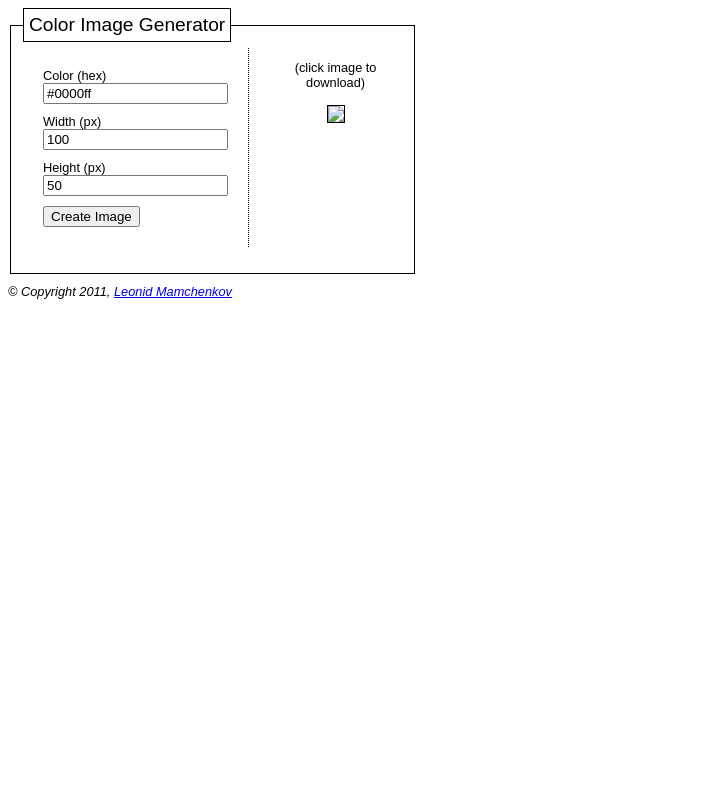
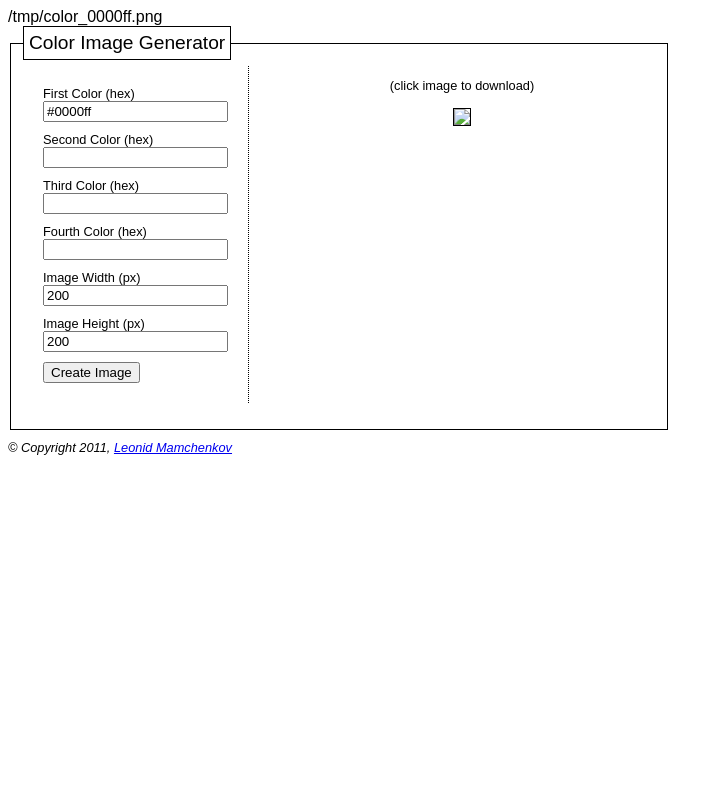
Before and after one commit to mamchenkov/Color-Image-Generator, a PHP site: page / in a window 1280 px wide. Shown: the whole page, without its empty margins (0-723 px from the left). Run offline with PHP 8.4, Linux system fonts and the light colour scheme.

Commit message:
Preparations for multiple colors support

```diff
--- a/SampleImage.php
+++ b/SampleImage.php
@@ -2,7 +2,7 @@
 /**
  * Color Image Generator
  *
- * Generate an image of specified size, filled with specified color.
+ * Generate an image of specified size, filled with specified color(s).
  * Provide support for display and download of the image.
  *
  * @author Leonid Mamchenkov <leonid@mamchenkov.net>
@@ -10,13 +10,13 @@
 class SampleImage {
 
 	const DEFAULT_COLOR = '#0000ff';
-	const DEFAULT_WIDTH = 100;
-	const DEFAULT_HEIGHT = 50;
+	const DEFAULT_WIDTH = 200;
+	const DEFAULT_HEIGHT = 200;
 
 	const MAX_WIDTH = 1000;
 	const MAX_HEIGHT = 1000;
 
-	protected $color;
+	protected $colors;
 	protected $width;
 	protected $height;
 	protected $fileName;
@@ -29,11 +29,11 @@ class SampleImage {
 	 * - Make sure we have all we need
 	 * - Set the values to work with
 	 *
-	 * @param string $color Color hex code
+	 * @param array $colors List of color hex codes
 	 * @param integer $width Width in pixels
 	 * @param integer $height Height in pixels
 	 */
-	public function __construct($color, $width, $height) {
+	public function __construct($colors, $width, $height) {
 
 		// No reason to continue at all, if ImageMagick is not around
 		if (!file_exists($this->convert)) {
@@ -45,7 +45,7 @@ class SampleImage {
 			throw new Exception("Temporary directory is missing or is not writable! Checking: " . $this->tempDir);
 		}
 
-		$this->setColor($color);
+		$this->setColors($colors);
 		$this->setWidth($width);
 		$this->setHeight($height);
 	}
@@ -57,19 +57,24 @@ class SampleImage {
 	 *
 	 */
 	public function __destruct() {
+		if (file_exists($this->fileName)) {
 			unlink($this->fileName);
+		}
 	}
 
 	/**
-	 * Validate, clean, and set the color
+	 * Validate, clean, and set the color(s)
 	 *
 	 * This also updates the filename that we are using for
 	 * both temporary image storage and attachment name when
 	 * downloading
 	 *
-	 * @param string $color Color hex code
+	 * @param array $colors Color hex codes
 	 */
-	public function setColor($color) {
+	public function setColors($colors) {
+		$validColors = array();
+
+		foreach ($colors as $color) {
 			$color = urldecode($color);
 			$color = trim($color);
 			$color = strtolower($color);
@@ -79,10 +84,16 @@ class SampleImage {
 			}
 
 			if (preg_match('/^#?(([a-fA-F0-9]){3}){1,2}$/', $color)) {
-			$this->color = $color;
+				$validColors[] = $color;
+			}
+
+		}
+
+		if (!empty($validColors)) {
+			$this->colors = $validColors;
 		}
 		else {
-			$this->color = self::DEFAULT_COLOR;
+			$this->colors = array(self::DEFAULT_COLOR);
 		}
 
 		// Our filename is based on color, so reset it every time color changes
@@ -94,8 +105,8 @@ class SampleImage {
 	 *
 	 * @return string Color hex code
 	 */
-	public function getColor() {
-		return $this->color;
+	public function getColors() {
+		return $this->colors;
 	}
 
 	/**
@@ -142,10 +153,13 @@ class SampleImage {
 	 * Filename is based on chosen color.
 	 */
 	public function setFileName() {
-		$name = 'color_';
-		$name .= strtolower(preg_replace('/^#/', '', $this->color));
+		$name = 'color';
+		foreach ($this->colors as $color) {
+			$name .= '_' . strtolower(preg_replace('/^#/', '', $color));
+		}
 		$name .= '.png';
 		$this->fileName = $this->tempDir . $name;
+		print_r($this->fileName);
 	}
 
 	/**
@@ -158,7 +172,7 @@ class SampleImage {
 			$this->convert,
 			$this->width,
 			$this->height,
-			$this->color,
+			$this->colors[0],
 			$this->fileName
 		);
 		exec($command);
--- a/index.php
+++ b/index.php
@@ -7,6 +7,9 @@
  * @author Leonid Mamchenov <leonid@mamchenkov.net>
  */
 
+ini_set('error_reporting', E_ALL);
+ini_set('display_errors', '1');
+
 /**
  * Include SampleImage class
  */
@@ -15,18 +18,20 @@ require_once dirname(__FILE__) . '/SampleImage.php';
 define('ACTION_SHOW', 'show');
 define('ACTION_DOWNLOAD', 'download');
 
-$color = '';
+$colors = array('#0000ff');
 $width = 0;
 $height = 0;
 $action = '';
 
-if (!empty($_GET['color'])) { $color = trim(urldecode($_GET['color'])); }
+if (!empty($_GET['colors'])) {
+	$colors = $_GET['colors'];
+}
 if (!empty($_GET['width'])) { $width = $_GET['width']; }
 if (!empty($_GET['height'])) { $height = $_GET['height']; }
 if (!empty($_GET['action'])) { $action = (string) $_GET['action'] ; }
 
 try {
-	$image = new SampleImage($color, $width, $height);
+	$image = new SampleImage($colors, $width, $height);
 }
 catch (Exception $e) {
 	print "<html><body>";
@@ -49,12 +54,13 @@ switch ($action) {
 		break;
 }
 
-$color = $image->getColor();
+$emptyColors = array('', '', '', '');
+$colors = array_merge($image->getColors(), $emptyColors);
 $width = $image->getWidth();
 $height = $image->getHeight();
 
 $showParams = array(
-		'color' => urlencode($color),
+		'colors' => $colors,
 		'width' => $width,
 		'height' => $height,
 		'action' => ACTION_SHOW,
@@ -71,7 +77,7 @@ $downloadQuery = '?' . http_build_query($downloadParams);
 		<title>Color Image Generator</title>
 		<style>
 			body { font-family: "Arial"; }
-			fieldset { width: 30%; border: 1px solid #000; }
+			fieldset { width: 50%; border: 1px solid #000; }
 			legend { border: 1px solid #000; padding: 5px; font-size: 120%; }
 			form { display: inline; float: left; margin-right: 20px; border-right: 1px dotted #000; padding: 20px; }
 			label { display: block;  font-size: 80%; }
@@ -85,13 +91,23 @@ $downloadQuery = '?' . http_build_query($downloadParams);
 		<fieldset>
 		<legend>Color Image Generator</legend>
 			<form method="get">
-				<label for="color">Color (hex)</label>
-				<input type="text" id="color" name="color" value="<?php echo $color; ?>" />
+				<label for="color1">First Color (hex)</label>
+				<input type="text" id="color1" name="colors[0]" value="<?php echo $colors[0]; ?>" />
 				<br />
-				<label for="width">Width (px)</label>
+				<label for="color2">Second Color (hex)</label>
+				<input type="text" id="color2" name="colors[1]" value="<?php echo $colors[1]; ?>" />
+				<br />
+				<label for="color3">Third Color (hex)</label>
+				<input type="text" id="color3" name="colors[2]" value="<?php echo $colors[2]; ?>" />
+				<br />
+				<label for="color4">Fourth Color (hex)</label>
+				<input type="text" id="color4" name="color[3]" value="<?php echo $colors[3]; ?>" />
+				<br />
+
+				<label for="width">Image Width (px)</label>
 				<input type="text" id="width" name="width" value="<?php echo $width; ?>" />
 				<br />
-				<label for="height">Height (px)</label>
+				<label for="height">Image Height (px)</label>
 				<input type="text" id="height"  name="height" value="<?php echo $height; ?>" />
 				<br />
 				<input type="submit" value="Create Image" />
```
Lines whose indentation alone changed are shown as unchanged.
